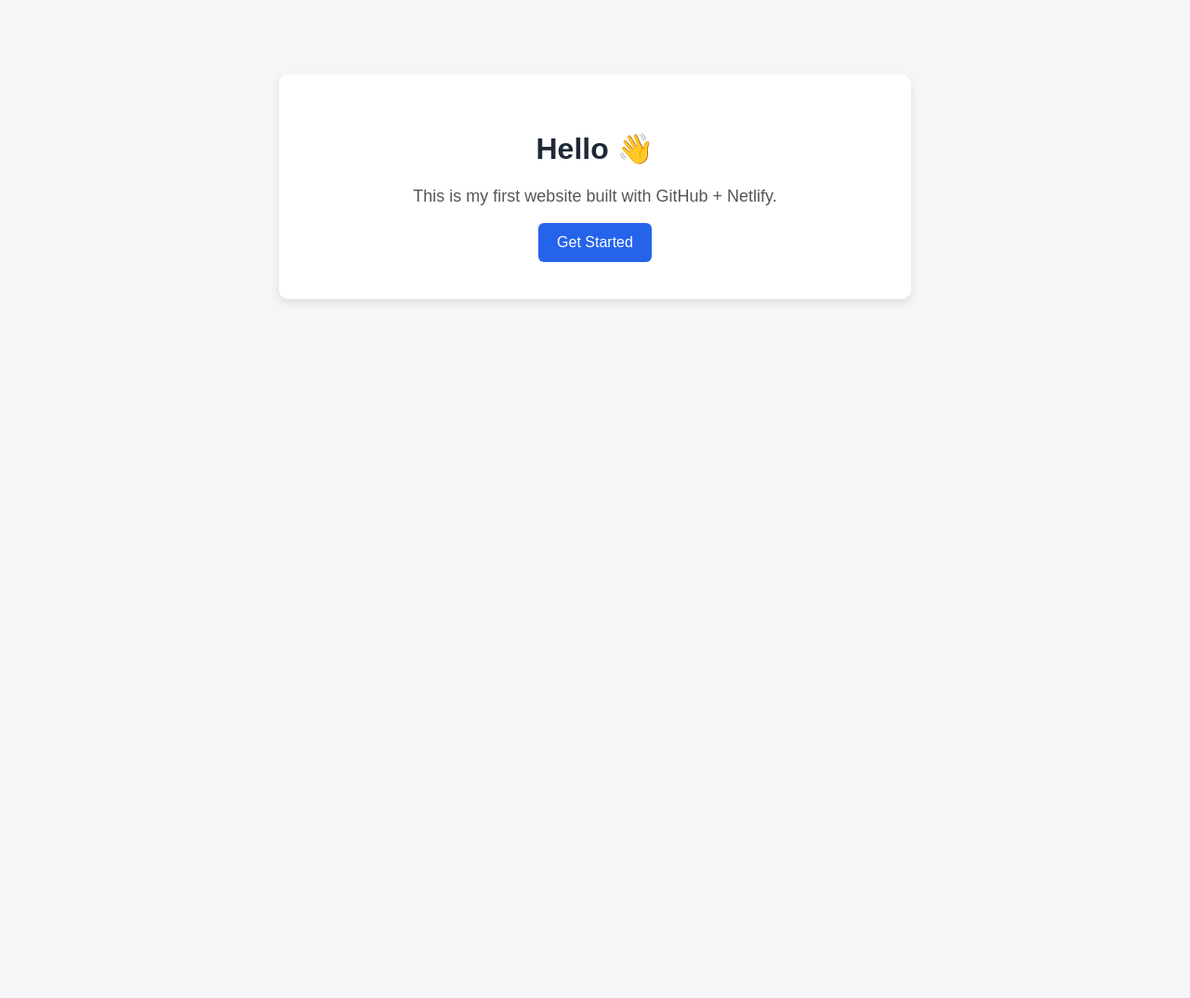
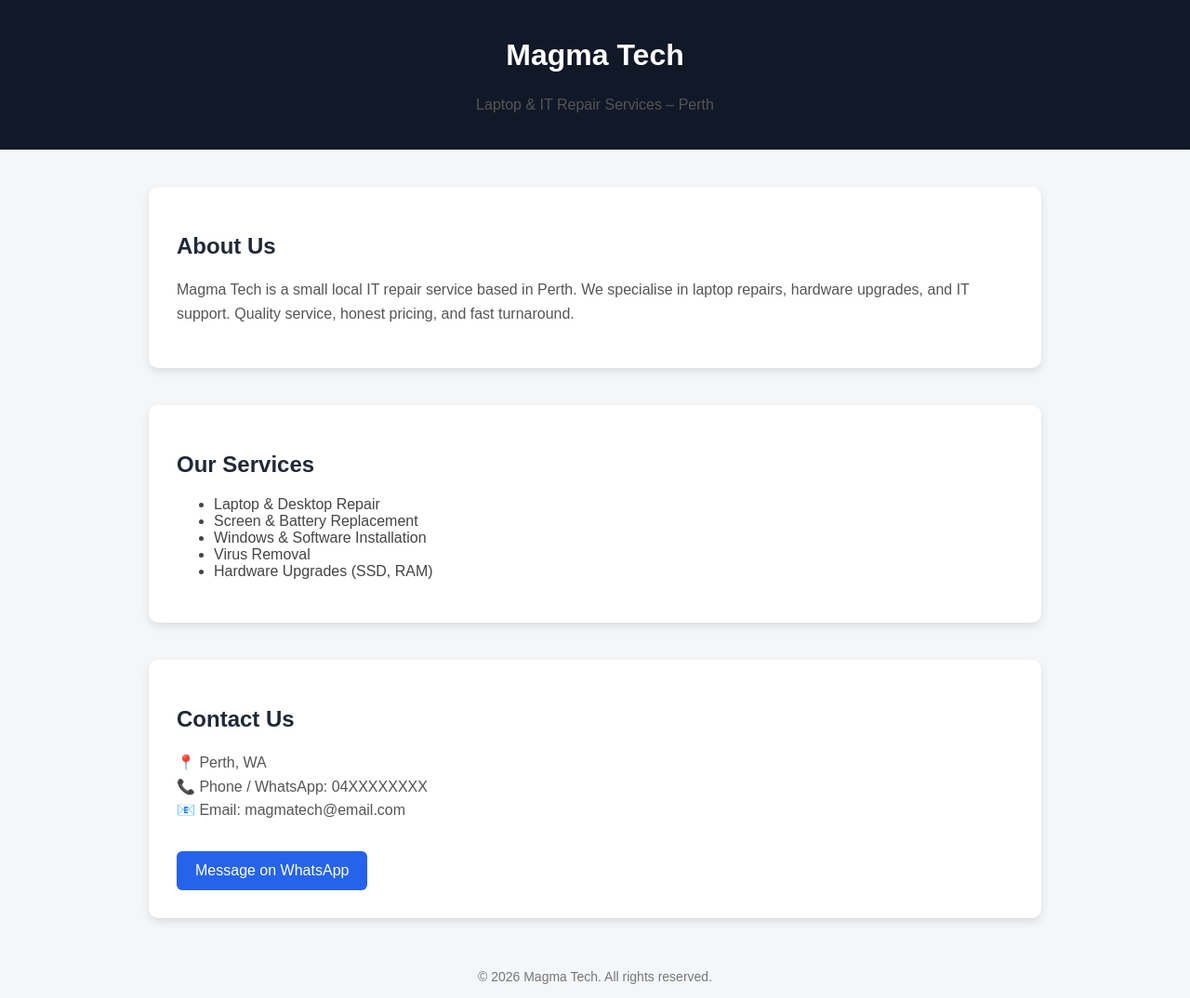
Before and after one commit to Msanuwana/magma-tech-website, a plain HTML site: page index.html in a window 1280 px wide. Shown: the whole page at 93% size. Before the commit the page ends 800 px from the top, so only its background shows below. Drawn offline with Linux system fonts and the light colour scheme.

Commit message:
Update index.html

```diff
--- a/index.html
+++ b/index.html
@@ -1,7 +1,7 @@
 <!DOCTYPE html>
 <html>
 <head>
-  <title>My First Website</title>
+  <title>Magma Tech | Laptop & IT Repair</title>
 
   <style>
     body {
@@ -9,50 +9,100 @@
       background-color: #f4f6f8;
       margin: 0;
       padding: 0;
+    }
+
+    header {
+      background-color: #111827;
+      color: white;
+      padding: 20px;
       text-align: center;
     }
 
-    .box {
+    section {
+      max-width: 900px;
+      margin: 40px auto;
       background: white;
-      max-width: 600px;
-      margin: 80px auto;
-      padding: 40px;
+      padding: 30px;
       border-radius: 10px;
       box-shadow: 0 4px 10px rgba(0,0,0,0.1);
     }
 
-    h1 {
+    h2 {
       color: #1f2937;
     }
 
     p {
       color: #555;
-      font-size: 18px;
+      line-height: 1.6;
     }
 
-    button {
+    ul {
+      text-align: left;
+      color: #444;
+    }
+
+    .btn {
+      display: inline-block;
       background-color: #2563eb;
       color: white;
-      border: none;
       padding: 12px 20px;
-      font-size: 16px;
+      text-decoration: none;
       border-radius: 6px;
-      cursor: pointer;
+      margin-top: 15px;
     }
 
-    button:hover {
-      background-color: #1d4ed8;
+    footer {
+      text-align: center;
+      padding: 15px;
+      color: #777;
+      font-size: 14px;
     }
   </style>
 </head>
 
 <body>
 
-  <div class="box">
-    <h1>Hello 👋</h1>
-    <p>This is my first website built with GitHub + Netlify.</p>
-    <button>Get Started</button>
-  </div>
+  <header>
+    <h1>Magma Tech</h1>
+    <p>Laptop & IT Repair Services – Perth</p>
+  </header>
+
+  <section>
+    <h2>About Us</h2>
+    <p>
+      Magma Tech is a small local IT repair service based in Perth.
+      We specialise in laptop repairs, hardware upgrades, and IT support.
+      Quality service, honest pricing, and fast turnaround.
+    </p>
+  </section>
+
+  <section>
+    <h2>Our Services</h2>
+    <ul>
+      <li>Laptop & Desktop Repair</li>
+      <li>Screen & Battery Replacement</li>
+      <li>Windows & Software Installation</li>
+      <li>Virus Removal</li>
+      <li>Hardware Upgrades (SSD, RAM)</li>
+    </ul>
+  </section>
+
+  <section>
+    <h2>Contact Us</h2>
+    <p>
+      📍 Perth, WA<br>
+      📞 Phone / WhatsApp: 04XXXXXXXX<br>
+      📧 Email: magmatech@email.com
+    </p>
+
+    <a class="btn" href="https://wa.me/61XXXXXXXXX" target="_blank">
+      Message on WhatsApp
+    </a>
+  </section>
+
+  <footer>
+    © 2026 Magma Tech. All rights reserved.
+  </footer>
 
 </body>
 </html>
```
